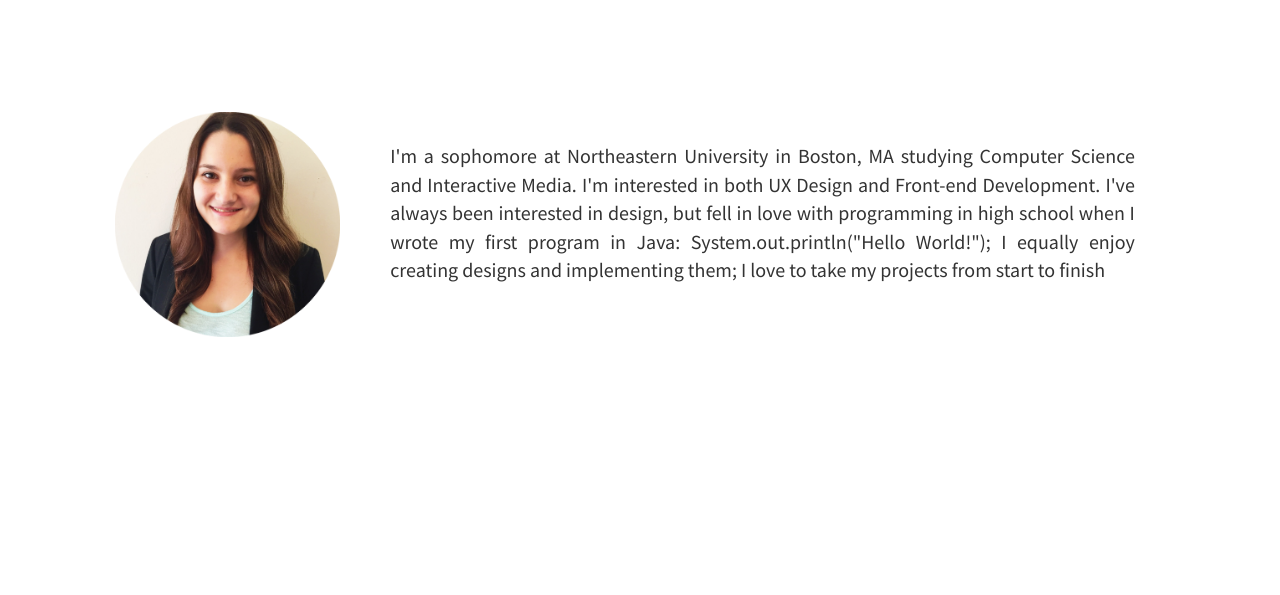
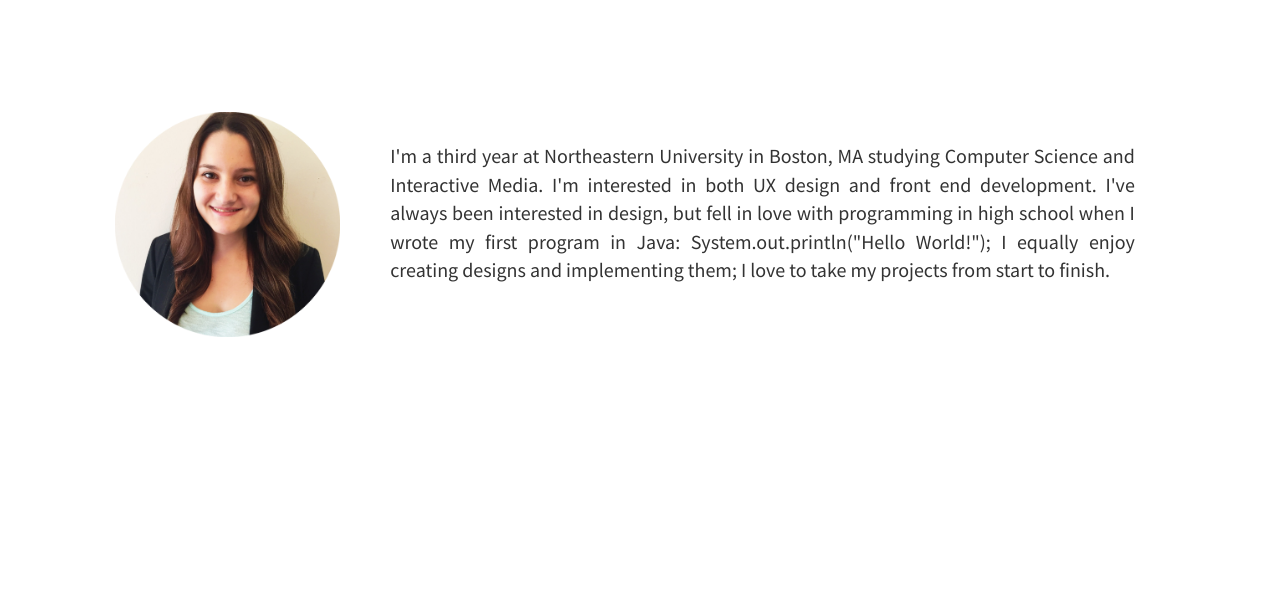
Before and after one commit to jaclyniulianetti/jaclyniulianetti.github.io, a plain HTML site: page index.html in a window 1280 px wide. Shown: the part 803-1398 px from the top of the page. Drawn offline with nearby package versions, Linux system fonts and the light colour scheme.

Commit message:
update about me

```diff
--- a/index.html
+++ b/index.html
@@ -21,7 +21,7 @@
 		<div id="intro">
 			<p id="pic"><img src="mypicture.png" alt="jaclyn" height="225" width="225"></p>
 			<p id="aboutme">
-				I'm a sophomore at Northeastern University in Boston, MA studying Computer Science and Interactive Media.  I'm interested in both UX Design and Front-end Development.  I've always been interested in design, but fell in love with programming in high school when I wrote my first program in Java: System.out.println("Hello World!");  I equally enjoy creating designs and implementing them; I love to take my projects from start to finish
+				I'm a third year at Northeastern University in Boston, MA studying Computer Science and Interactive Media.  I'm interested in both UX design and front end development.  I've always been interested in design, but fell in love with programming in high school when I wrote my first program in Java: System.out.println("Hello World!");  I equally enjoy creating designs and implementing them; I love to take my projects from start to finish.
 			</p>
 		</div>
 		<div id="contact">
```
